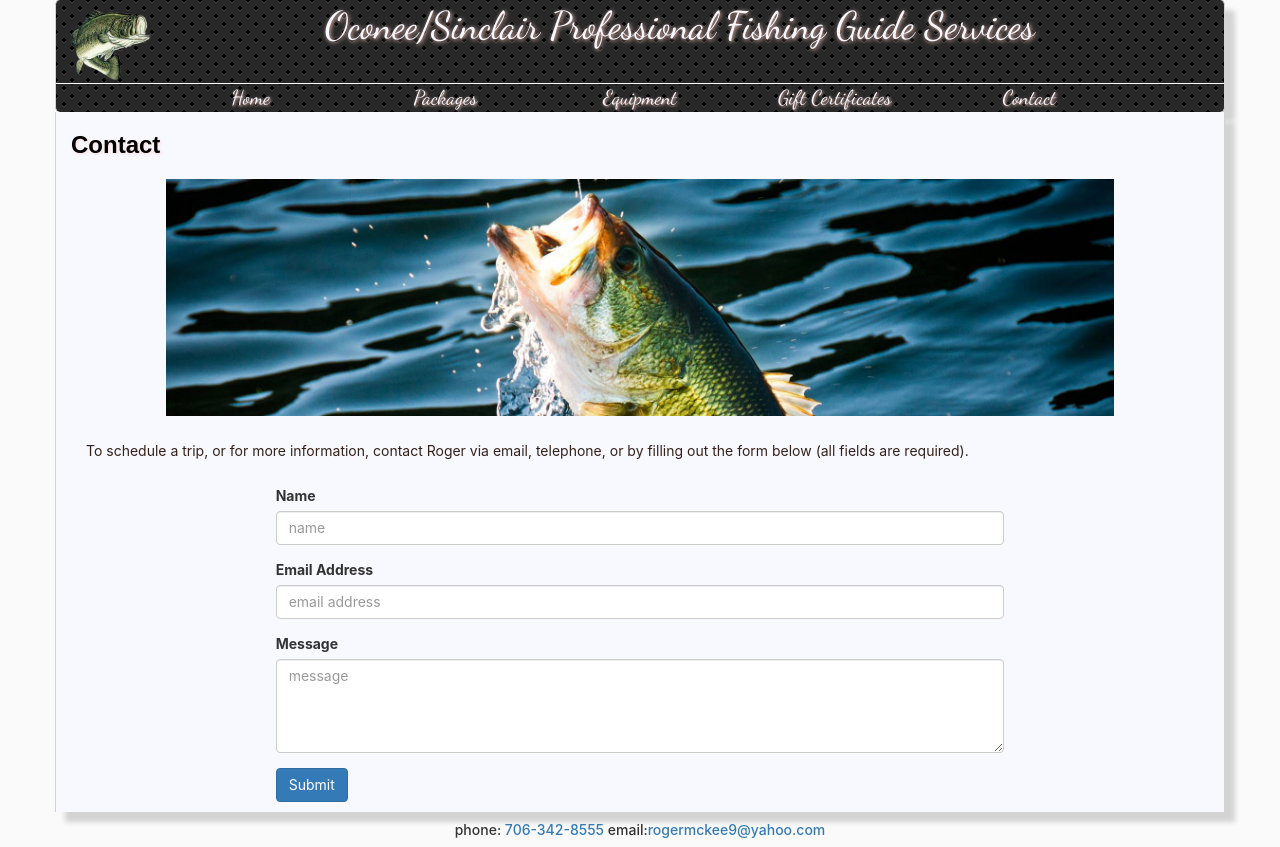
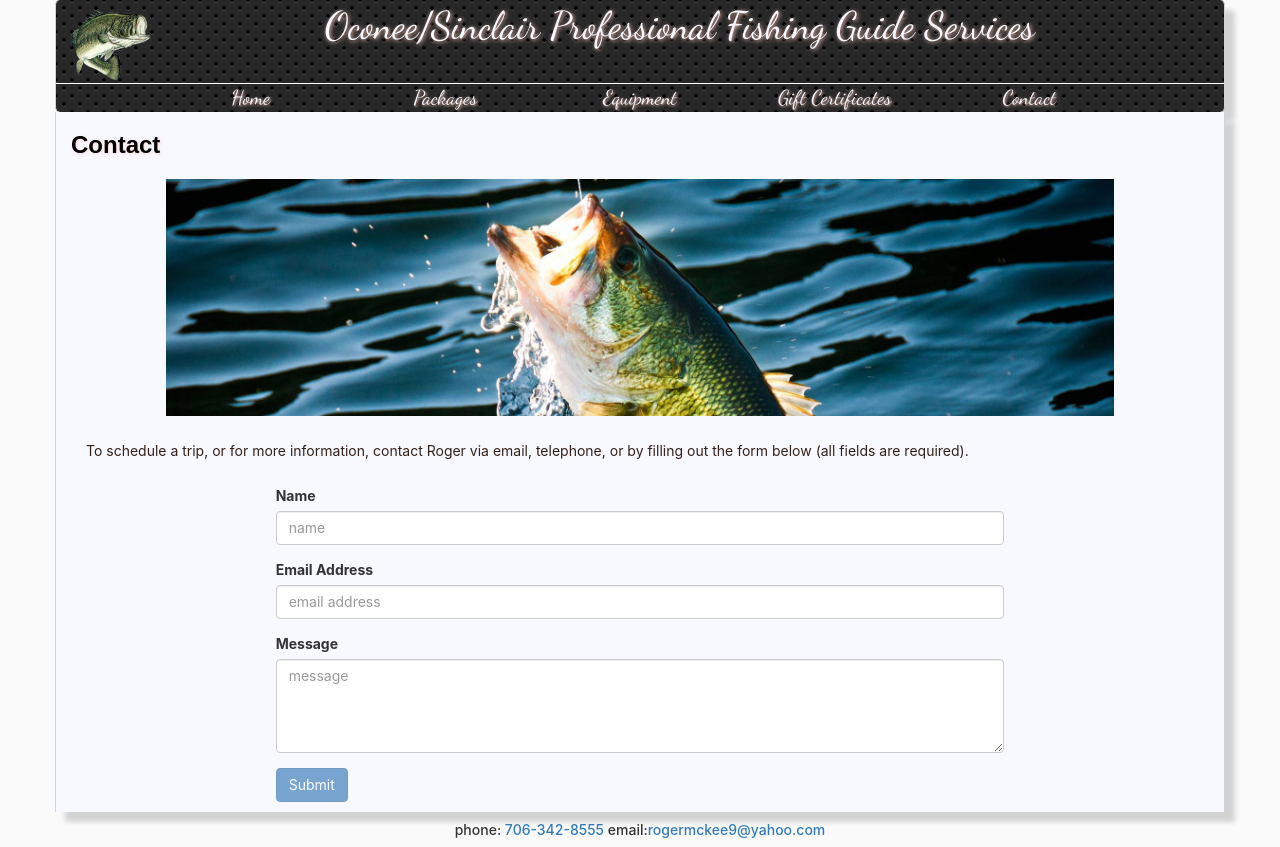
Before and after one commit to chadm9/lake-oconee-sinclair-fishing-guide, a React (Create React App) app: page /Contact in a window 1280 px wide. Built offline with nearby package versions, Linux system fonts and the light colour scheme.

Commit message:
submit confirm

```diff
--- a/src/components/body/Contact.js
+++ b/src/components/body/Contact.js
@@ -3,6 +3,7 @@ import BodyText from '../common/BodyText';
 import Title from '../common/Title';
 import { SEND_MAIL_CLOUD_FUNCTION_URL } from "../../config/config";
 import axios from 'axios';
+import Plug from "../common/Plug";
 
 const Contact = () => {
     return (
@@ -15,23 +16,24 @@ const Contact = () => {
 };
 
 const text = 'To schedule a trip, or for more information, contact Roger via email, telephone, or by filling out the form below (all fields are required).';
+const emailRegex = /\S+@\S+\.\S+/;
+const plugText = 'Email sent. Roger will be in contact with you soon!'
+
 
 const ContactForm = () => {
     const [name, setName] = useState('');
     const [email, setEmail] = useState('');
     const [message, setMessage] = useState('');
-    const [submitDisabled, setSubmitDisabled] = useState(false);
-    const [invalidName, setInvalidName] = useState(false);
-    const [invalidEmail, setInvalidEmail] = useState(false);
-    const [invalidMsg, setInvalidMsg] = useState(false);
-    const emailRegex = /\S+@\S+\.\S+/;
+    const [submitDisabled, setSubmitDisabled] = useState(true);
+    const [submitted, setSubmitted] = useState(null)
+
+    const validateForm = (value, handler) => {
+        handler(value);
+        if (name !== '' && message !== '' && emailRegex.test(email) && value !== '')  setSubmitDisabled(false);
+        else setSubmitDisabled(true);
+    }
 
     const handleSubmit = () => {
-        if (name.length === 0) setInvalidName(true);
-        if (!emailRegex.test(email)) setInvalidEmail(true);
-        if (message.length === 0) setInvalidMsg(true);
-        if (invalidName || invalidEmail || invalidMsg ) return setSubmitDisabled(true);
-
         const contents = JSON.stringify({
             name,
             email,
@@ -39,29 +41,32 @@ const ContactForm = () => {
         });
 
         axios.post(SEND_MAIL_CLOUD_FUNCTION_URL, contents, { headers:{'Content-Type': 'text/plain'} })
+        setSubmitted(true);
     }
+
+    const formMarkup =
+            <form id="contact-form">
+                <div className="form-group" id="name-input">
+                    <label>Name</label>
+                    <input onChange={(e) => validateForm(e.target.value, setName)} id='name' type="text" className="form-control" placeholder="name" value={name} />
+                </div>
+                <div className="form-group" id="email-input">
+                    <label>Email Address</label>
+                    <input type="email" className="form-control" id="email" placeholder="email address" value={email} onChange={(e) => validateForm(e.target.value, setEmail) } />
+                    {/*{invalidEmail ? <p id="form-error">A valid email address is required</p> : null}*/}
+                </div>
+                <div className="form-group">
+                    <label>Message</label>
+                    <textarea id="message" placeholder="message" className="form-control" rows="4" value={message} onChange={(e) => validateForm(e.target.value, setMessage)} />
+                </div>
+                <button id='contact-button' className="btn btn-primary" disabled={submitDisabled} onClick={handleSubmit}>Submit</button>
+            </form>
+
+    const submittedMarkup = <Plug text={plugText} />
 
     return  (
         <div className="col-sm-8 col-sm-offset-2">
-            <form id="contact-form">
-                {/*<p id="form-submission"></p>*/}
-                <div className="form-group" id="name-input">
-                    <label>Name</label>
-                    <input onChange={(e) => setName(e.target.value)} id='name' type="text" className="form-control" placeholder="name" value={name} />
-                    {invalidName ? <p id="form-error">A name is required</p> : null}
-                </div>
-                <div className="form-group" id="email-input">
-                    <label>Email Address</label>
-                    <input type="email" className="form-control" id="email" placeholder="email address" value={email} onChange={(e) => setEmail(e.target.value) } />
-                    {invalidEmail ? <p id="form-error">An email address is required</p> : null}
-                </div>
-                <div className="form-group">
-                    <label>Message</label>
-                    <textarea id="message" placeholder="message" className="form-control" rows="4" value={message} onChange={(e) => setMessage(e.target.value)} />
-                    {invalidMsg ? <p id="form-error">A message is required</p> : null}
-                </div>
-                <button id='contact-button' className="btn btn-primary" disabled={submitDisabled} onClick={handleSubmit}>Submit</button>
-            </form>
+            {submitted ? submittedMarkup : formMarkup}
         </div>
     )
 }
```
